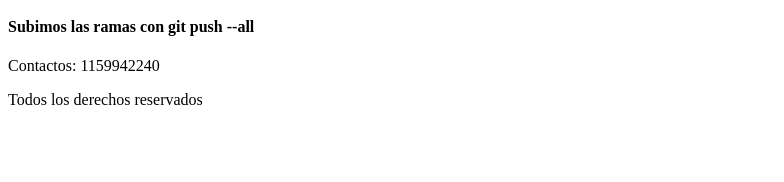
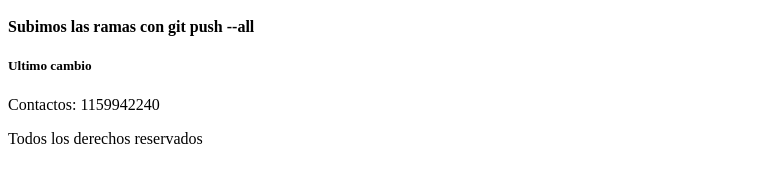
Before and after one commit to viganito/49705--primer-repo, a plain HTML site: page index.html in a window 1280 px wide. Shown: the part 464-646 px from the top of the page, without its empty margins (0-784 px from the left). Drawn offline with Linux system fonts and the light colour scheme.

Commit message:
ultimo cambio

```diff
--- a/index.html
+++ b/index.html
@@ -17,6 +17,9 @@
     <button> Adoptar </button>
 
     <h4>Subimos las ramas con git push --all</h4>
+
+    <h5>Ultimo cambio</h5>
+
     <footer>
         <p>Contactos: 1159942240</p>
         <p>Todos los derechos reservados</p>
```
